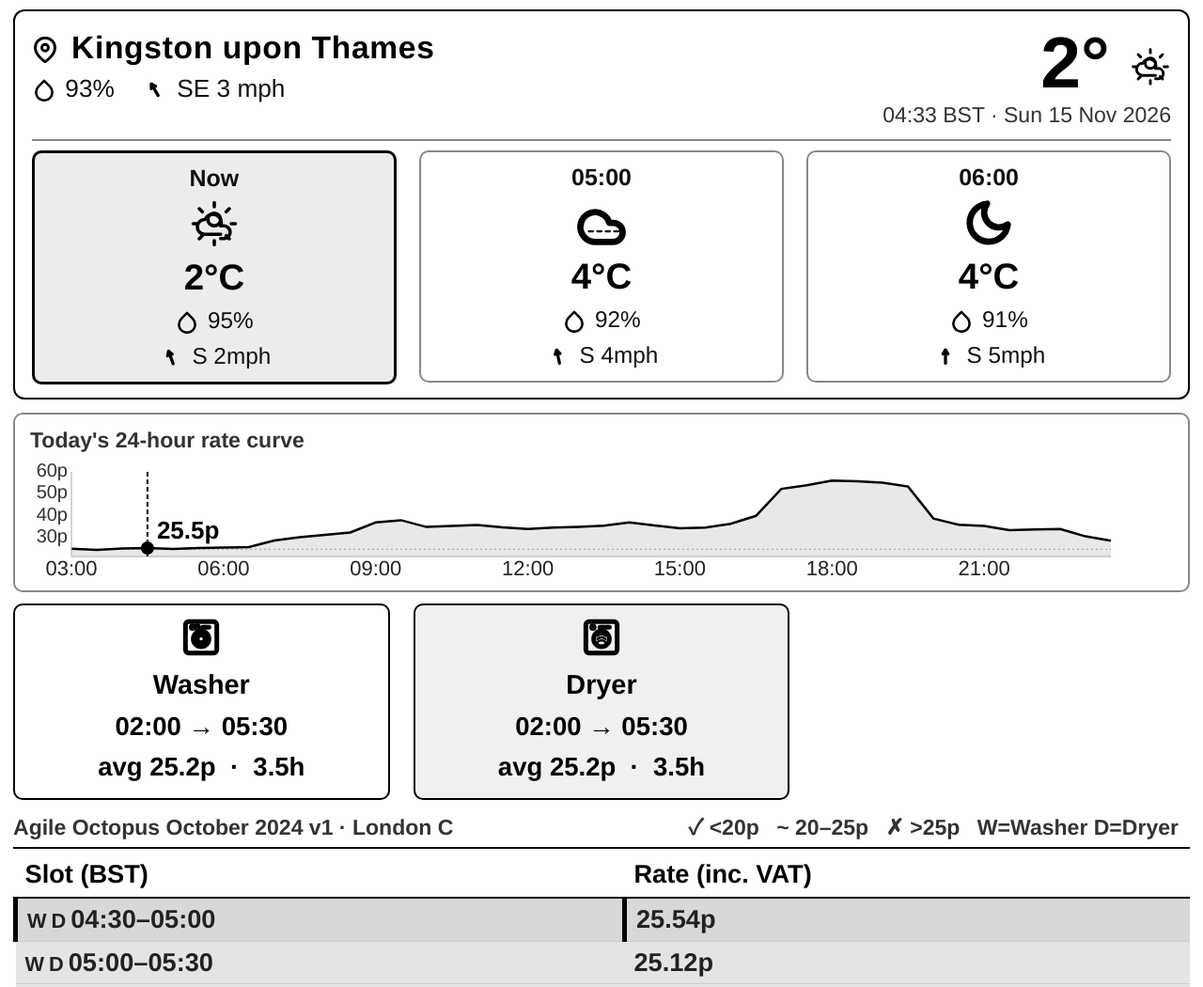
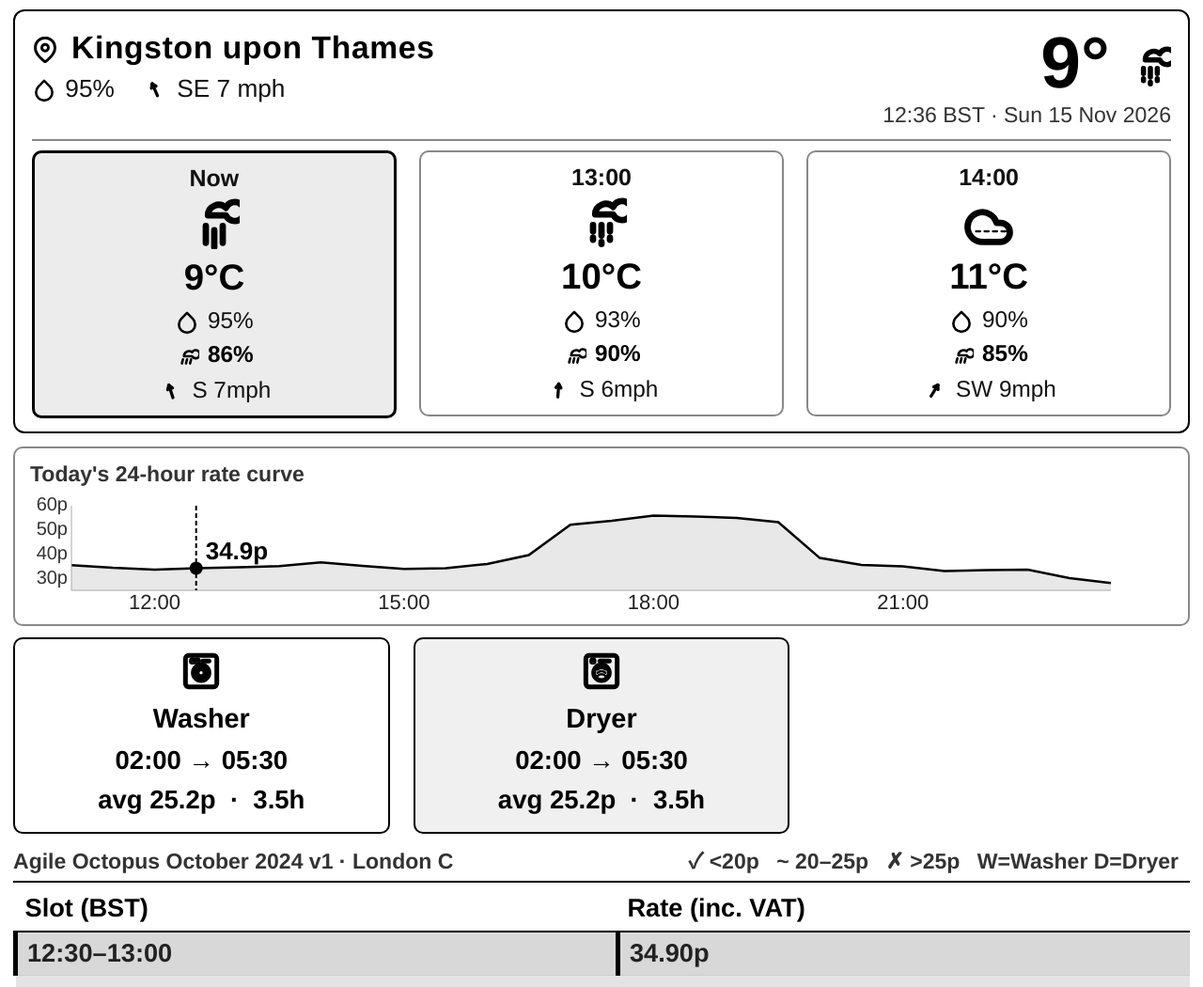
Before and after one commit to jiangjijiji/agile-dashboard, a plain HTML site: page index.html in a window 1280 px wide. Shown: the top 1050 px of the page at 94% size. Drawn offline with Linux system fonts and the light colour scheme.

Commit message:
chore: update Agile price page 2026-11-15 11:36 UTC

```diff
--- a/index.html
+++ b/index.html
@@ -131,37 +131,37 @@ td .tag   { font-size: 0.8em; margin-right: 5px; font-weight: 700; }
   <div class="wx-top">
     <div class="wx-left">
       <span class="wx-city"><svg width="28" height="28" viewBox="0 0 24 24" fill="none" stroke="black" stroke-width="2.5" stroke-linecap="round" stroke-linejoin="round" style="vertical-align:middle;margin-right:4px"><path d="M21 10c0 7-9 13-9 13S3 17 3 10a9 9 0 0 1 18 0z"/><circle cx="12" cy="10" r="3"/></svg> Kingston upon Thames</span>
-      <span class="wx-meta"><svg width="26" height="26" viewBox="0 0 24 24" fill="none" stroke="black" stroke-width="2.4" stroke-linecap="round" stroke-linejoin="round" style="vertical-align:middle;margin-right:2px"><path d="M12 2.69l5.66 5.66a8 8 0 1 1-11.31 0z"/></svg> 93% &nbsp;&nbsp; <svg width="28" height="28" viewBox="0 0 24 24" fill="none" stroke="black" stroke-width="2.8" stroke-linecap="round" style="vertical-align:middle;margin-right:2px"><line x1="14.8" y1="16.8" x2="8.7" y2="6.4"/><line x1="12.5" y1="8.3" x2="8.7" y2="6.4"/><line x1="8.5" y1="10.6" x2="8.7" y2="6.4"/></svg> SE 3 mph</span>
+      <span class="wx-meta"><svg width="26" height="26" viewBox="0 0 24 24" fill="none" stroke="black" stroke-width="2.4" stroke-linecap="round" stroke-linejoin="round" style="vertical-align:middle;margin-right:2px"><path d="M12 2.69l5.66 5.66a8 8 0 1 1-11.31 0z"/></svg> 95% &nbsp;&nbsp; <svg width="28" height="28" viewBox="0 0 24 24" fill="none" stroke="black" stroke-width="2.8" stroke-linecap="round" style="vertical-align:middle;margin-right:2px"><line x1="14.2" y1="17.0" x2="9.4" y2="6.1"/><line x1="12.9" y1="8.3" x2="9.4" y2="6.1"/><line x1="8.7" y1="10.2" x2="9.4" y2="6.1"/></svg> SE 7 mph</span>
     </div>
     <div class="wx-right">
-      <div class="wx-temp-big">2° <svg width="44" height="44" viewBox="0 0 24 24" fill="none" stroke="black" stroke-width="1.6" stroke-linecap="round" stroke-linejoin="round"><path d="M12 2v2M12 20v2M4.93 4.93l1.41 1.41M17.66 17.66l1.41 1.41M2 12h2M20 12h2M4.93 19.07l1.41-1.41M17.66 6.34l1.41-1.41"/><circle cx="12" cy="10" r="3"/><path d="M15 17H7.5a3.5 3.5 0 0 1 0-7h.14A3.5 3.5 0 0 1 15 13"/><path d="M15 13h1.5a3 3 0 0 1 0 6H15"/></svg></div>
-      <div class="wx-time">04:33 BST  ·  Sun 15 Nov 2026</div>
+      <div class="wx-temp-big">9° <svg width="44" height="44" viewBox="0 0 24 24" fill="none" stroke="black" stroke-width="3.0" stroke-linecap="round" stroke-linejoin="round"><path d="M8 19v1M8 13v3M16 19v1M16 13v3M12 21v1M12 13v5"/><path d="M17.5 8H9a5 5 0 0 1 8.5-3.5A4.5 4.5 0 1 1 17.5 8z"/></svg></div>
+      <div class="wx-time">12:36 BST  ·  Sun 15 Nov 2026</div>
     </div>
   </div>
   <div class="wx-cards">
     <div class="wx-card now">
       <div class="wc-time">Now</div>
-      <div class="wc-icon"><svg width="54" height="54" viewBox="0 0 24 24" fill="none" stroke="black" stroke-width="1.6" stroke-linecap="round" stroke-linejoin="round"><path d="M12 2v2M12 20v2M4.93 4.93l1.41 1.41M17.66 17.66l1.41 1.41M2 12h2M20 12h2M4.93 19.07l1.41-1.41M17.66 6.34l1.41-1.41"/><circle cx="12" cy="10" r="3"/><path d="M15 17H7.5a3.5 3.5 0 0 1 0-7h.14A3.5 3.5 0 0 1 15 13"/><path d="M15 13h1.5a3 3 0 0 1 0 6H15"/></svg></div>
-      <div class="wc-temp">2°C</div>
+      <div class="wc-icon"><svg width="54" height="54" viewBox="0 0 24 24" fill="none" stroke="black" stroke-width="3.0" stroke-linecap="round" stroke-linejoin="round"><path d="M16 13v8M8 13v8M12 15v8"/><path d="M17.5 8H9a5 5 0 0 1 8.5-3.5A4.5 4.5 0 1 1 17.5 8z"/></svg></div>
+      <div class="wc-temp">9°C</div>
       <div class="wc-hum"><svg width="26" height="26" viewBox="0 0 24 24" fill="none" stroke="black" stroke-width="2.4" stroke-linecap="round" stroke-linejoin="round" style="vertical-align:middle;margin-right:2px"><path d="M12 2.69l5.66 5.66a8 8 0 1 1-11.31 0z"/></svg> 95%</div>
-
-      <div class="wc-wind"><svg width="28" height="28" viewBox="0 0 24 24" fill="none" stroke="black" stroke-width="2.8" stroke-linecap="round" style="vertical-align:middle;margin-right:2px"><line x1="13.9" y1="17.2" x2="9.8" y2="5.9"/><line x1="13.1" y1="8.4" x2="9.8" y2="5.9"/><line x1="8.8" y1="10.0" x2="9.8" y2="5.9"/></svg> S 2mph</div>
+      <div class="wc-rain"><svg width="26" height="26" viewBox="0 0 24 24" fill="none" stroke="black" stroke-width="2.4" stroke-linecap="round" stroke-linejoin="round" style="vertical-align:middle;margin-right:2px"><path d="M17 12H9a5 5 0 0 1 8-4A4 4 0 1 1 17 12z"/><line x1="8" y1="15" x2="7" y2="19"/><line x1="12" y1="15" x2="11" y2="19"/><line x1="16" y1="15" x2="15" y2="19"/></svg> 86%</div>
+      <div class="wc-wind"><svg width="28" height="28" viewBox="0 0 24 24" fill="none" stroke="black" stroke-width="2.8" stroke-linecap="round" style="vertical-align:middle;margin-right:2px"><line x1="13.7" y1="17.2" x2="10.0" y2="5.8"/><line x1="13.3" y1="8.4" x2="10.0" y2="5.8"/><line x1="8.9" y1="9.9" x2="10.0" y2="5.8"/></svg> S 7mph</div>
     </div>
     <div class="wx-card">
-      <div class="wc-time">05:00</div>
-      <div class="wc-icon"><svg width="54" height="54" viewBox="0 0 24 24" fill="none" stroke="black" stroke-width="3.0" stroke-linecap="round" stroke-linejoin="round"><path d="M17.5 21H9a7 7 0 1 1 6.71-9h1.79a4.5 4.5 0 1 1 0 9z"/><path d="M20 16H6" stroke-dasharray="2 2" stroke-width="1"/></svg></div>
-      <div class="wc-temp">4°C</div>
-      <div class="wc-hum"><svg width="26" height="26" viewBox="0 0 24 24" fill="none" stroke="black" stroke-width="2.4" stroke-linecap="round" stroke-linejoin="round" style="vertical-align:middle;margin-right:2px"><path d="M12 2.69l5.66 5.66a8 8 0 1 1-11.31 0z"/></svg> 92%</div>
-
-      <div class="wc-wind"><svg width="28" height="28" viewBox="0 0 24 24" fill="none" stroke="black" stroke-width="2.8" stroke-linecap="round" style="vertical-align:middle;margin-right:2px"><line x1="13.1" y1="17.4" x2="10.6" y2="5.6"/><line x1="13.6" y1="8.6" x2="10.6" y2="5.6"/><line x1="9.1" y1="9.5" x2="10.6" y2="5.6"/></svg> S 4mph</div>
+      <div class="wc-time">13:00</div>
+      <div class="wc-icon"><svg width="54" height="54" viewBox="0 0 24 24" fill="none" stroke="black" stroke-width="3.0" stroke-linecap="round" stroke-linejoin="round"><path d="M8 19v1M8 13v3M16 19v1M16 13v3M12 21v1M12 13v5"/><path d="M17.5 8H9a5 5 0 0 1 8.5-3.5A4.5 4.5 0 1 1 17.5 8z"/></svg></div>
+      <div class="wc-temp">10°C</div>
+      <div class="wc-hum"><svg width="26" height="26" viewBox="0 0 24 24" fill="none" stroke="black" stroke-width="2.4" stroke-linecap="round" stroke-linejoin="round" style="vertical-align:middle;margin-right:2px"><path d="M12 2.69l5.66 5.66a8 8 0 1 1-11.31 0z"/></svg> 93%</div>
+      <div class="wc-rain"><svg width="26" height="26" viewBox="0 0 24 24" fill="none" stroke="black" stroke-width="2.4" stroke-linecap="round" stroke-linejoin="round" style="vertical-align:middle;margin-right:2px"><path d="M17 12H9a5 5 0 0 1 8-4A4 4 0 1 1 17 12z"/><line x1="8" y1="15" x2="7" y2="19"/><line x1="12" y1="15" x2="11" y2="19"/><line x1="16" y1="15" x2="15" y2="19"/></svg> 90%</div>
+      <div class="wc-wind"><svg width="28" height="28" viewBox="0 0 24 24" fill="none" stroke="black" stroke-width="2.8" stroke-linecap="round" style="vertical-align:middle;margin-right:2px"><line x1="11.6" y1="17.5" x2="12.5" y2="5.5"/><line x1="14.5" y1="9.2" x2="12.5" y2="5.5"/><line x1="9.9" y1="8.8" x2="12.5" y2="5.5"/></svg> S 6mph</div>
     </div>
     <div class="wx-card">
-      <div class="wc-time">06:00</div>
-      <div class="wc-icon"><svg width="54" height="54" viewBox="0 0 24 24" fill="none" stroke="black" stroke-width="3.0" stroke-linecap="round" stroke-linejoin="round"><path d="M21 12.79A9 9 0 1 1 11.21 3 7 7 0 0 0 21 12.79z"/></svg></div>
-      <div class="wc-temp">4°C</div>
-      <div class="wc-hum"><svg width="26" height="26" viewBox="0 0 24 24" fill="none" stroke="black" stroke-width="2.4" stroke-linecap="round" stroke-linejoin="round" style="vertical-align:middle;margin-right:2px"><path d="M12 2.69l5.66 5.66a8 8 0 1 1-11.31 0z"/></svg> 91%</div>
-
-      <div class="wc-wind"><svg width="28" height="28" viewBox="0 0 24 24" fill="none" stroke="black" stroke-width="2.8" stroke-linecap="round" style="vertical-align:middle;margin-right:2px"><line x1="12.0" y1="17.5" x2="12.0" y2="5.5"/><line x1="14.3" y1="9.0" x2="12.0" y2="5.5"/><line x1="9.7" y1="9.0" x2="12.0" y2="5.5"/></svg> S 5mph</div>
+      <div class="wc-time">14:00</div>
+      <div class="wc-icon"><svg width="54" height="54" viewBox="0 0 24 24" fill="none" stroke="black" stroke-width="3.0" stroke-linecap="round" stroke-linejoin="round"><path d="M17.5 21H9a7 7 0 1 1 6.71-9h1.79a4.5 4.5 0 1 1 0 9z"/><path d="M20 16H6" stroke-dasharray="2 2" stroke-width="1"/></svg></div>
+      <div class="wc-temp">11°C</div>
+      <div class="wc-hum"><svg width="26" height="26" viewBox="0 0 24 24" fill="none" stroke="black" stroke-width="2.4" stroke-linecap="round" stroke-linejoin="round" style="vertical-align:middle;margin-right:2px"><path d="M12 2.69l5.66 5.66a8 8 0 1 1-11.31 0z"/></svg> 90%</div>
+      <div class="wc-rain"><svg width="26" height="26" viewBox="0 0 24 24" fill="none" stroke="black" stroke-width="2.4" stroke-linecap="round" stroke-linejoin="round" style="vertical-align:middle;margin-right:2px"><path d="M17 12H9a5 5 0 0 1 8-4A4 4 0 1 1 17 12z"/><line x1="8" y1="15" x2="7" y2="19"/><line x1="12" y1="15" x2="11" y2="19"/><line x1="16" y1="15" x2="15" y2="19"/></svg> 85%</div>
+      <div class="wc-wind"><svg width="28" height="28" viewBox="0 0 24 24" fill="none" stroke="black" stroke-width="2.8" stroke-linecap="round" style="vertical-align:middle;margin-right:2px"><line x1="9.1" y1="16.7" x2="15.4" y2="6.5"/><line x1="15.5" y1="10.7" x2="15.4" y2="6.5"/><line x1="11.6" y1="8.2" x2="15.4" y2="6.5"/></svg> SW 9mph</div>
     </div></div>
 </div>
 
@@ -170,25 +170,21 @@ td .tag   { font-size: 0.8em; margin-right: 5px; font-weight: 700; }
 <div class="rate-curve-wrap">
   <div class="rate-curve-title">Today's 24-hour rate curve</div>
   <svg width="1160" height="130" viewBox="0 0 1160 130" xmlns="http://www.w3.org/2000/svg" style="display:block">
-<path d="M44.0,102.0 L44.0,93.7 L71.0,95.1 L98.0,93.4 L124.9,93.0 L151.9,94.0 L178.9,93.1 L205.9,92.6 L232.8,91.9 L259.8,85.1 L286.8,81.5 L313.8,79.0 L340.7,76.4 L367.7,65.8 L394.7,63.4 L421.7,70.6 L448.6,69.5 L475.6,68.4 L502.6,71.0 L529.6,72.7 L556.5,71.3 L583.5,70.5 L610.5,69.3 L637.5,65.8 L664.4,69.1 L691.4,72.0 L718.4,71.3 L745.4,67.3 L772.3,58.8 L799.3,30.1 L826.3,26.3 L853.3,21.3 L880.2,22.1 L907.2,23.6 L934.2,27.6 L961.2,61.6 L988.1,68.2 L1015.1,69.5 L1042.1,74.0 L1069.1,73.2 L1096.0,72.8 L1123.0,80.6 L1150.0,85.3 L1150.0,102.0 Z" fill="#e8e8e8" stroke="none"/>
-<line x1="44" y1="94.3" x2="1150" y2="94.3" stroke="#888" stroke-width="0.8" stroke-dasharray="2 3"/>
-<polyline points="44.0,93.7 71.0,95.1 98.0,93.4 124.9,93.0 151.9,94.0 178.9,93.1 205.9,92.6 232.8,91.9 259.8,85.1 286.8,81.5 313.8,79.0 340.7,76.4 367.7,65.8 394.7,63.4 421.7,70.6 448.6,69.5 475.6,68.4 502.6,71.0 529.6,72.7 556.5,71.3 583.5,70.5 610.5,69.3 637.5,65.8 664.4,69.1 691.4,72.0 718.4,71.3 745.4,67.3 772.3,58.8 799.3,30.1 826.3,26.3 853.3,21.3 880.2,22.1 907.2,23.6 934.2,27.6 961.2,61.6 988.1,68.2 1015.1,69.5 1042.1,74.0 1069.1,73.2 1096.0,72.8 1123.0,80.6 1150.0,85.3" fill="none" stroke="black" stroke-width="2.5"/>
-<text x="40" y="86.7" text-anchor="end" font-size="20" fill="#333">30p</text>
-<text x="40" y="63.5" text-anchor="end" font-size="20" fill="#333">40p</text>
-<text x="40" y="40.3" text-anchor="end" font-size="20" fill="#333">50p</text>
-<text x="40" y="17.2" text-anchor="end" font-size="20" fill="#333">60p</text>
-<text x="44.0" y="122.0" text-anchor="middle" font-size="22" fill="#222">03:00</text>
-<text x="205.9" y="122.0" text-anchor="middle" font-size="22" fill="#222">06:00</text>
-<text x="367.7" y="122.0" text-anchor="middle" font-size="22" fill="#222">09:00</text>
-<text x="529.6" y="122.0" text-anchor="middle" font-size="22" fill="#222">12:00</text>
-<text x="691.4" y="122.0" text-anchor="middle" font-size="22" fill="#222">15:00</text>
-<text x="853.3" y="122.0" text-anchor="middle" font-size="22" fill="#222">18:00</text>
-<text x="1015.1" y="122.0" text-anchor="middle" font-size="22" fill="#222">21:00</text>
+<path d="M44.0,102.0 L44.0,75.2 L88.2,78.1 L132.5,80.0 L176.7,78.5 L221.0,77.6 L265.2,76.3 L309.4,72.3 L353.7,76.0 L397.9,79.3 L442.2,78.4 L486.4,73.9 L530.6,64.5 L574.9,32.3 L619.1,28.1 L663.4,22.4 L707.6,23.4 L751.8,25.0 L796.1,29.5 L840.3,67.6 L884.6,75.0 L928.8,76.5 L973.0,81.5 L1017.3,80.6 L1061.5,80.1 L1105.8,88.9 L1150.0,94.2 L1150.0,102.0 Z" fill="#e8e8e8" stroke="none"/>
+<polyline points="44.0,75.2 88.2,78.1 132.5,80.0 176.7,78.5 221.0,77.6 265.2,76.3 309.4,72.3 353.7,76.0 397.9,79.3 442.2,78.4 486.4,73.9 530.6,64.5 574.9,32.3 619.1,28.1 663.4,22.4 707.6,23.4 751.8,25.0 796.1,29.5 840.3,67.6 884.6,75.0 928.8,76.5 973.0,81.5 1017.3,80.6 1061.5,80.1 1105.8,88.9 1150.0,94.2" fill="none" stroke="black" stroke-width="2.5"/>
+<text x="40" y="95.2" text-anchor="end" font-size="20" fill="#333">30p</text>
+<text x="40" y="69.3" text-anchor="end" font-size="20" fill="#333">40p</text>
+<text x="40" y="43.3" text-anchor="end" font-size="20" fill="#333">50p</text>
+<text x="40" y="17.3" text-anchor="end" font-size="20" fill="#333">60p</text>
+<text x="132.5" y="122.0" text-anchor="middle" font-size="22" fill="#222">12:00</text>
+<text x="397.9" y="122.0" text-anchor="middle" font-size="22" fill="#222">15:00</text>
+<text x="663.4" y="122.0" text-anchor="middle" font-size="22" fill="#222">18:00</text>
+<text x="928.8" y="122.0" text-anchor="middle" font-size="22" fill="#222">21:00</text>
 <line x1="44" y1="12" x2="44" y2="102" stroke="#aaa" stroke-width="1"/>
 <line x1="44" y1="102.0" x2="1150" y2="102.0" stroke="#aaa" stroke-width="1"/>
-<line x1="124.9" y1="12" x2="124.9" y2="102" stroke="black" stroke-width="2.0" stroke-dasharray="5 3"/>
-<circle cx="124.9" cy="93.0" r="7" fill="black"/>
-<text x="134.9" y="83.0" font-size="26" font-weight="bold" fill="black">25.5p</text>
+<line x1="176.7" y1="12" x2="176.7" y2="102" stroke="black" stroke-width="2.0" stroke-dasharray="5 3"/>
+<circle cx="176.7" cy="78.5" r="7" fill="black"/>
+<text x="186.7" y="68.5" font-size="26" font-weight="bold" fill="black">34.9p</text>
 </svg>
 </div>
 
@@ -220,23 +216,7 @@ td .tag   { font-size: 0.8em; margin-right: 5px; font-weight: 700; }
   <table>
     <thead><tr><th>Slot (BST)</th><th>Rate (inc. VAT)</th></tr></thead>
     <tbody>
-<tr class="cur red"><td><span class="tag">W</span><span class="tag">D</span>04:30–05:00</td><td>25.54p</td></tr>
-<tr class="red"><td><span class="tag">W</span><span class="tag">D</span>05:00–05:30</td><td>25.12p</td></tr>
-<tr class="red"><td>05:30–06:00</td><td>25.50p</td></tr>
-<tr class="red"><td>06:00–06:30</td><td>25.72p</td></tr>
-<tr class="red"><td>06:30–07:00</td><td>26.04p</td></tr>
-<tr class="red"><td>07:00–07:30</td><td>28.94p</td></tr>
-<tr class="red"><td>07:30–08:00</td><td>30.52p</td></tr>
-<tr class="red"><td>08:00–08:30</td><td>31.60p</td></tr>
-<tr class="red"><td>08:30–09:00</td><td>32.69p</td></tr>
-<tr class="red"><td>09:00–09:30</td><td>37.30p</td></tr>
-<tr class="red"><td>09:30–10:00</td><td>38.32p</td></tr>
-<tr class="red"><td>10:00–10:30</td><td>35.21p</td></tr>
-<tr class="red"><td>10:30–11:00</td><td>35.71p</td></tr>
-<tr class="red"><td>11:00–11:30</td><td>36.17p</td></tr>
-<tr class="red"><td>11:30–12:00</td><td>35.05p</td></tr>
-<tr class="red"><td>12:00–12:30</td><td>34.32p</td></tr>
-<tr class="red"><td>12:30–13:00</td><td>34.90p</td></tr>
+<tr class="cur red"><td>12:30–13:00</td><td>34.90p</td></tr>
 <tr class="red"><td>13:00–13:30</td><td>35.27p</td></tr>
 <tr class="red"><td>13:30–14:00</td><td>35.77p</td></tr>
 <tr class="red"><td>14:00–14:30</td><td>37.30p</td></tr>
@@ -266,11 +246,27 @@ td .tag   { font-size: 0.8em; margin-right: 5px; font-weight: 700; }
 <tr class="red"><td><span class="tag">W</span><span class="tag">D</span>03:00–03:30</td><td>25.24p</td></tr>
 <tr class="yellow"><td><span class="tag">W</span><span class="tag">D</span>03:30–04:00</td><td>24.66p</td></tr>
 <tr class="red"><td><span class="tag">W</span><span class="tag">D</span>04:00–04:30</td><td>25.39p</td></tr>
+<tr class="red"><td><span class="tag">W</span><span class="tag">D</span>04:30–05:00</td><td>25.54p</td></tr>
+<tr class="red"><td><span class="tag">W</span><span class="tag">D</span>05:00–05:30</td><td>25.12p</td></tr>
+<tr class="red"><td>05:30–06:00</td><td>25.50p</td></tr>
+<tr class="red"><td>06:00–06:30</td><td>25.72p</td></tr>
+<tr class="red"><td>06:30–07:00</td><td>26.04p</td></tr>
+<tr class="red"><td>07:00–07:30</td><td>28.94p</td></tr>
+<tr class="red"><td>07:30–08:00</td><td>30.52p</td></tr>
+<tr class="red"><td>08:00–08:30</td><td>31.60p</td></tr>
+<tr class="red"><td>08:30–09:00</td><td>32.69p</td></tr>
+<tr class="red"><td>09:00–09:30</td><td>37.30p</td></tr>
+<tr class="red"><td>09:30–10:00</td><td>38.32p</td></tr>
+<tr class="red"><td>10:00–10:30</td><td>35.21p</td></tr>
+<tr class="red"><td>10:30–11:00</td><td>35.71p</td></tr>
+<tr class="red"><td>11:00–11:30</td><td>36.17p</td></tr>
+<tr class="red"><td>11:30–12:00</td><td>35.05p</td></tr>
+<tr class="red"><td>12:00–12:30</td><td>34.32p</td></tr>
     </tbody>
   </table>
 </div>
 
-<p class="footer">Generated: 2026-11-15 03:33 UTC &nbsp;|&nbsp; Auto-updated every 4h &nbsp;|&nbsp; Page refreshes at :00 &amp; :30</p>
+<p class="footer">Generated: 2026-11-15 11:36 UTC &nbsp;|&nbsp; Auto-updated every 4h &nbsp;|&nbsp; Page refreshes at :00 &amp; :30</p>
 
 <script>
 // Refresh at the next exact :00 or :30 minute mark
```
Also changed, not shown: summary.json (+11 -11 lines).
